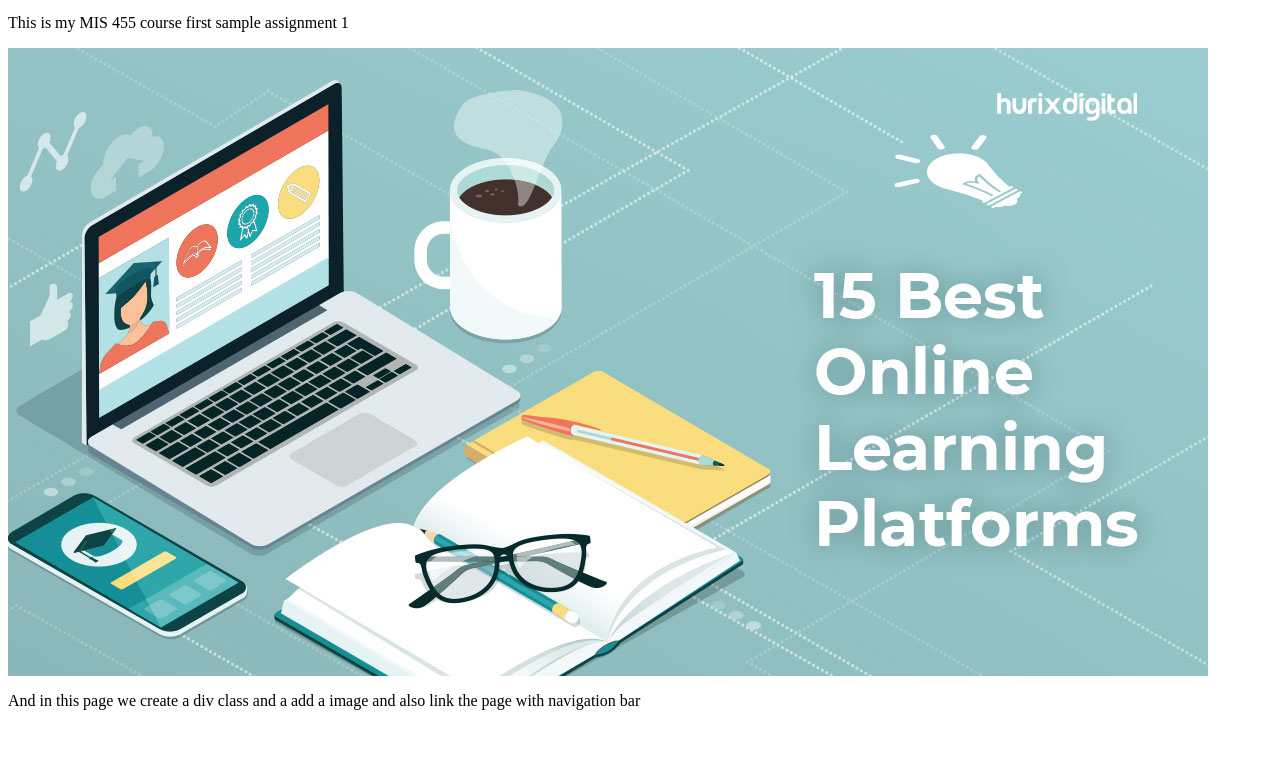
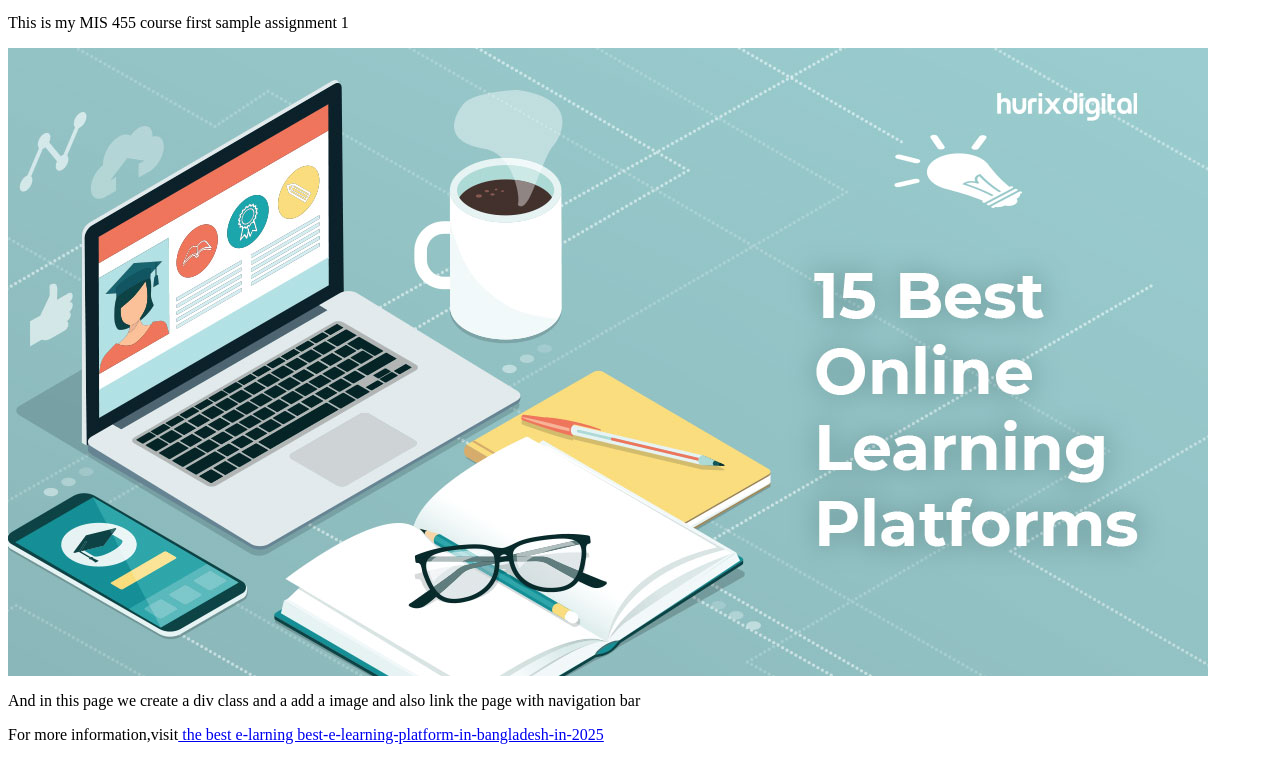
Before and after one commit to ShanjidaAktherSweety/Mis-455-Assignment-1, a plain HTML site: page page1.html in a window 1280 px wide. Shown: the part 725-1485 px from the top of the page. Before the commit the page ends 1451 px from the top, so only its background shows below. Drawn offline with Linux system fonts and the light colour scheme.

Commit message:
added a e-larning website

```diff
--- a/page1.html
+++ b/page1.html
@@ -26,6 +26,7 @@
           <p>And in this page we create a div class and a add a image and also link the page with navigation bar</p>
         </Div>
         </Div>
+        <p> For more information,visit<a href="https://codemanbd.com/best-e-learning-platform-in-bangladesh-in-2025/#:~:text=Online%20education%20in%20Bangladesh%20has,courses%20and%20user%2Dfriendly%20interfaces."> the best e-larning best-e-learning-platform-in-bangladesh-in-2025</a></p>
 
 </body>
 </html>
```
